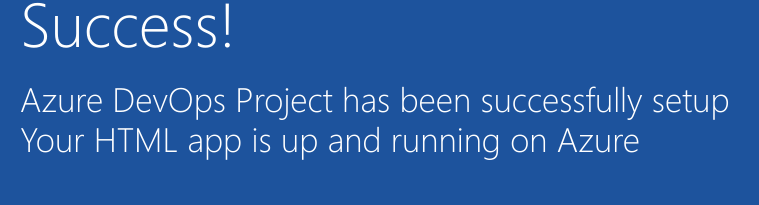
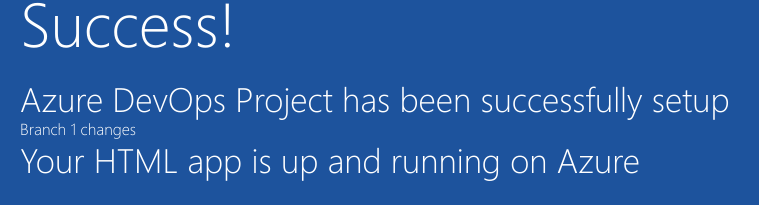
Before and after one commit to WafaSiddiqui/assignment2, a plain HTML site: page index.html in a window 1280 px wide. Shown: the part 392-597 px from the top of the page, 205-964 px from the left. Drawn offline with Linux system fonts and the light colour scheme.

Commit message:
changes for branch1

```diff
--- a/index.html
+++ b/index.html
@@ -20,7 +20,7 @@
             <div class="content-body">
                 <div class="success-text">Success!</div>
                 <div class="description line-1"> Azure DevOps Project has been successfully setup</div>
-                <div class="description line-2"> Your HTML app is up and running on Azure</div>
+		<div>Branch 1 changes</div> <div class="description line-2"> Your HTML app is up and running on Azure</div>
                 <div class="next-steps-container">
                     <div class="next-steps-header">Next up</div>
                     <div class="next-steps-body">
```
